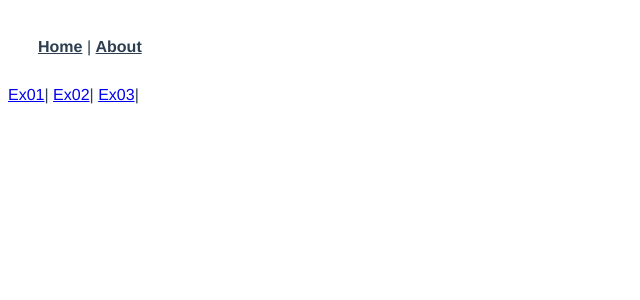
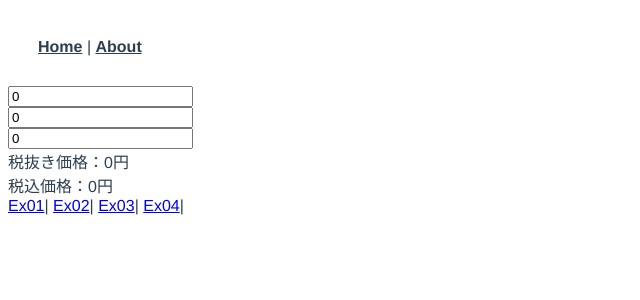
Before and after one commit to ymym98/ex-vue-beginner-jimbo, a Vue app: page /ex04.vue in a window 1280 px wide. Shown: the top 300 px of the page, without its empty margins (0-640 px from the left). Built offline with nearby package versions, Linux system fonts and the light colour scheme.

Commit message:
演習４

```diff
--- a/src/App.vue
+++ b/src/App.vue
@@ -8,6 +8,7 @@
     <router-link to="/ex01.vue">Ex01</router-link>|
     <router-link to="/ex02.vue">Ex02</router-link>|
     <router-link to="/ex03.vue">Ex03</router-link>|
+    <router-link to="/ex04.vue">Ex04</router-link>|
   </div>
 </template>
 
--- a/src/router/index.ts
+++ b/src/router/index.ts
@@ -5,6 +5,10 @@ import Home from "../views/Home.vue";
 Vue.use(VueRouter);
 
 const routes: Array<RouteConfig> = [
+  {
+    path: "/ex04.vue",
+    component: () => import("../views/Ex04.vue"),
+  },
   {
     path: "/ex03.vue",
     component: () => import("../views/Ex03.vue"),
--- a/src/views/Ex02.vue
+++ b/src/views/Ex02.vue
@@ -13,7 +13,7 @@
     <br />
     <span><a v-bind:href="url">自社ページ</a></span
     ><br />
-    <img v-bind:src="img" v-bind="attributes" />
+    <img v-bind:src="img" v-bind="attributes" /><br />
     <button type="button" v-on:click="onclick" v-bind:disabled="canNotClick">
       ボタン
     </button>
@@ -28,7 +28,7 @@ export default class SampleComponent extends Vue {
   private myName = "";
   private myAge = 0;
   private afterAge = 0;
-  private hobbies = [""];
+  private hobbies = new Array<string>();
   private url = "";
   private img = "";
   private canNotClick = false;
--- /dev/null
+++ b/src/views/Ex04.vue
@@ -0,0 +1,29 @@
+<template>
+  <div>
+    <span> <input type="text" v-model.number="item1" /></span><br />
+    <span> <input type="text" v-model.number="item2" /></span><br />
+    <span> <input type="text" v-model.number="item3" /></span><br />
+    <span>税抜き価格：{{ withoutTax.toLocaleString() }}円</span><br />
+    <span>税込価格：{{ inTax.toLocaleString() }}円</span>
+  </div>
+</template>
+
+<script lang="ts">
+import { Component, Vue } from "vue-property-decorator";
+
+@Component
+export default class SampleComponent extends Vue {
+  private item1 = 0;
+  private item2 = 0;
+  private item3 = 0;
+
+  get withoutTax() {
+    return this.item1 + this.item2 + this.item3;
+  }
+  get inTax(): number {
+    return Math.trunc((this.item1 + this.item2 + this.item3) * 1.1);
+  }
+}
+</script>
+
+<style></style>
```
